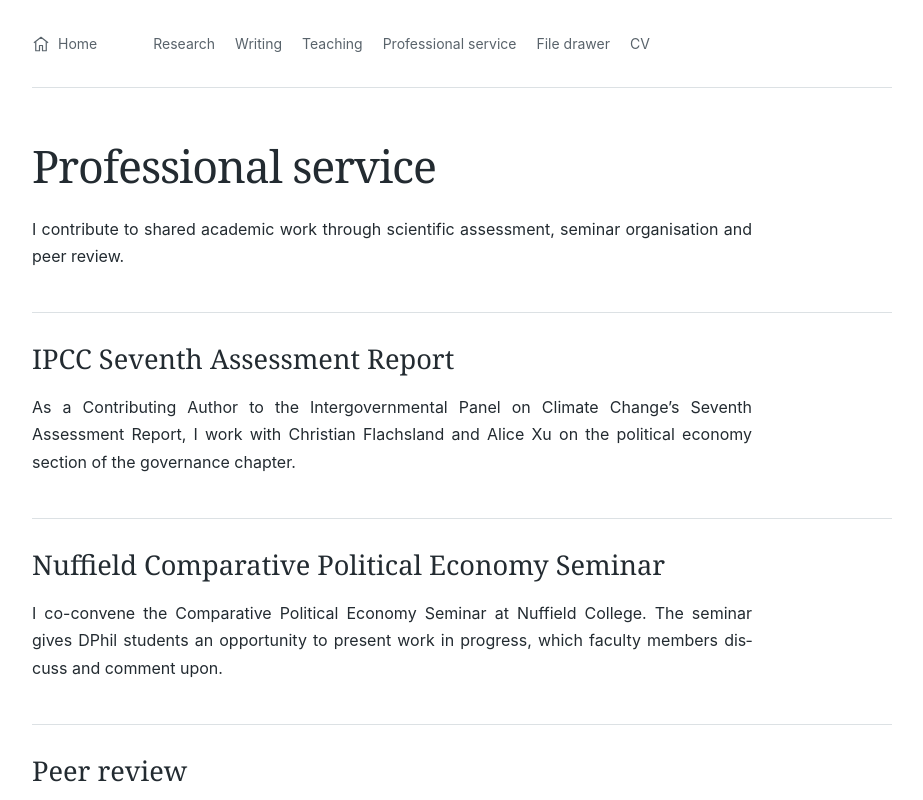
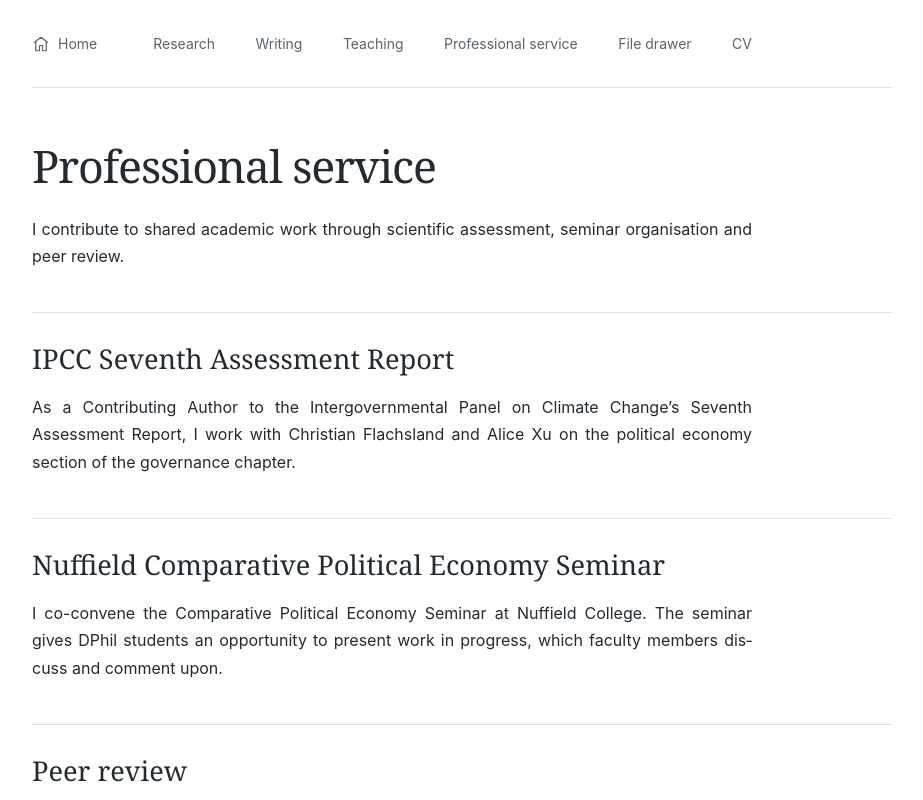
Before and after one commit to jacob-edenhofer/Website, a Next.js app: page /service in a window 1280 px wide. Shown: the top 800 px of the page, without its empty margins (178-1101 px from the left). Built offline with nearby package versions, Linux system fonts and the light colour scheme.

Commit message:
Align navigation with portrait and prose width

```diff
--- a/app/components/Header.tsx
+++ b/app/components/Header.tsx
@@ -5,6 +5,7 @@ export function Header() {
     <header className="site-header">
       <a className="skip-link" href="#main-content">Skip to content</a>
       <div className="header-inner page-width">
+        <div className="header-layout">
           <Link className="home-link" href="/">
             <svg width="18" height="18" viewBox="0 0 24 24" fill="none" stroke="currentColor" strokeWidth="1.6" strokeLinecap="round" strokeLinejoin="round" aria-hidden="true" focusable="false">
               <path d="m3 10 9-7 9 7" />
@@ -21,6 +22,7 @@ export function Header() {
             <a href="/Jacob_Edenhofer_CV.pdf">CV</a>
           </nav>
         </div>
+      </div>
     </header>
   );
 }
--- a/app/globals.css
+++ b/app/globals.css
@@ -25,10 +25,11 @@ p { margin: 0 0 1.1em; }
 .page-width { width: min(860px, calc(100% - 48px)); margin-inline: auto; }
 .site-shell { min-height: 100vh; display: flex; flex-direction: column; }
 .site-shell > main { flex: 1; }
-.header-inner { display: flex; align-items: center; justify-content: flex-start; gap: 56px; min-height: 88px; border-bottom: 1px solid var(--line); }
+.header-inner { display: flex; align-items: center; min-height: 88px; border-bottom: 1px solid var(--line); }
+.header-layout { display: flex; align-items: center; gap: 56px; width: 100%; max-width: 720px; }
 .home-link { display: inline-flex; align-items: center; gap: 8px; min-height: 44px; font-size: .875rem; white-space: nowrap; color: var(--muted); text-decoration: none; }
 .home-link:hover { color: var(--ink); text-decoration: underline; }
-.site-nav { display: flex; flex-wrap: wrap; gap: 4px 20px; font-size: .875rem; }
+.site-nav { display: flex; flex: 1; flex-wrap: wrap; justify-content: space-between; gap: 4px 20px; font-size: .875rem; }
 .site-nav a { color: var(--muted); padding-block: 8px; text-decoration: none; }
 .site-nav a:hover, .site-nav a[aria-current="page"] { color: var(--ink); text-decoration: underline; text-underline-offset: 5px; }
 .skip-link { position: absolute; left: 16px; top: -100px; padding: 10px 16px; background: var(--paper); color: var(--ink); z-index: 10; }
@@ -109,12 +110,14 @@ summary { color: var(--blue); cursor: pointer; font-size: .875rem; width: fit-co
 .writing-entry .writing-description { font-size: 1rem; max-width: 720px; }
 .writing-meta { color: var(--muted); font-size: .875rem; }
 @media (max-width: 800px) {
-  .header-inner { flex-direction: column; align-items: flex-start; padding-block: 20px; gap: 8px; }
+  .header-inner { padding-block: 20px; }
+  .header-layout { flex-direction: column; align-items: flex-start; gap: 8px; }
+  .site-nav { flex: initial; width: 100%; }
   .hero-layout { gap: 30px; }
 }
 @media (max-width: 560px) {
   .page-width { width: calc(100% - 40px); }
-  .site-nav { gap: 3px 20px; }
+  .site-nav { justify-content: flex-start; gap: 3px 20px; }
   .hero, .page-intro, .prose-page { padding-top: 34px; }
   .hero { padding-bottom: 32px; }
   .hero-layout { grid-template-columns: 1fr; gap: 24px; }
```
Lines whose indentation alone changed are shown as unchanged.
